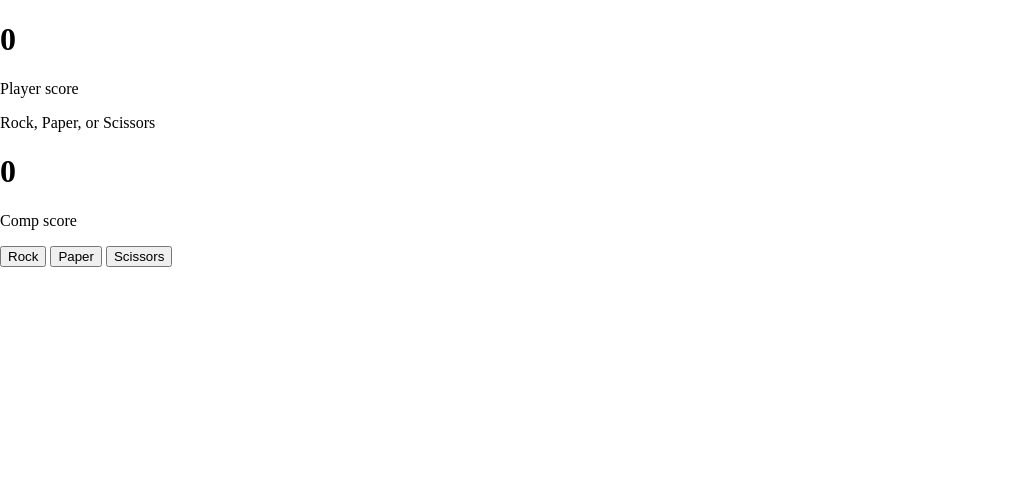
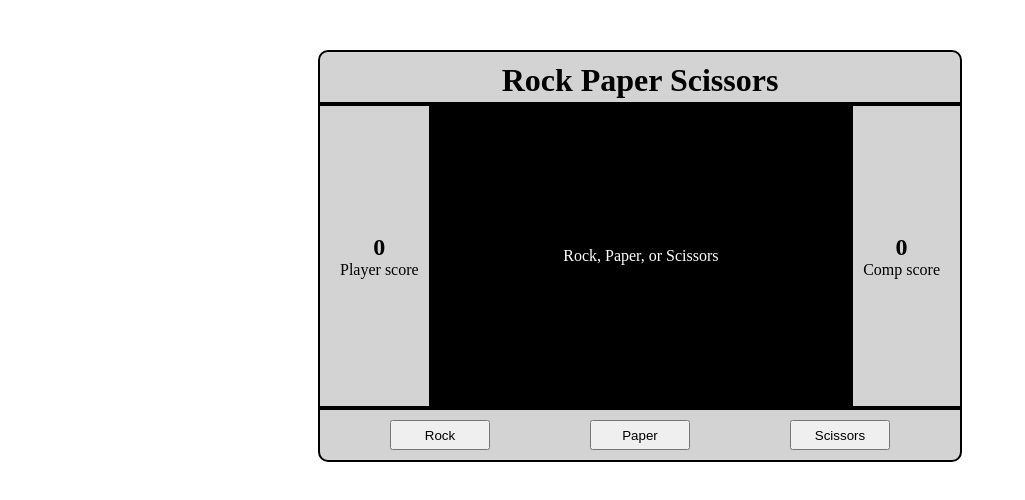
Before and after one commit to rg-yt/Odin-RPS, a plain HTML site: page index.html in a window 1280 px wide. Shown: the whole page, without its empty margins (0-1025 px from the left). Drawn offline with Linux system fonts and the light colour scheme.

Commit message:
Add css to style the ui

```diff
--- a/index.html
+++ b/index.html
@@ -9,16 +9,18 @@
     <title>Document</title>
 </head>
 <body>
+    <h1>Rock Paper Scissors</h1>
     <div class="scoreboard">
-        <div>
-            <h1 class="p-score">0</h1>
+        <div class="outer">
+            <h2 class="p-score">0</h2>
             <p>Player score</p>
         </div>
-        <div class="main">
-            Rock, Paper, or Scissors
+        <div class="center">
+            <p class="main">Rock, Paper, or Scissors</p>
+
         </div>
-        <div>
-            <h1 class="c-score">0</h1>
+        <div class="outer">
+            <h2 class="c-score">0</h2>
             <p>Comp score</p>
         </div>
     </div>
--- a/java.js
+++ b/java.js
@@ -1,6 +1,5 @@
 let wins = 0;
 let loss = 0;
-let score;
 
 const buttons = document.querySelectorAll('button');
 buttons.forEach((button) => {
@@ -25,53 +24,36 @@ function getComputerChoice() {
 function playRound(playerSelection, computerSelection = getComputerChoice()) {
     playerSelection = this.innerText;
     if (playerSelection === computerSelection) {
+        updateScore();
         message.innerText = `You picked ${playerSelection}. Your opponent picked ${computerSelection}. It's a Tie!`;
     } else if (playerSelection === "Rock" && computerSelection === "Scissors" ||
         playerSelection === "Paper" && computerSelection === "Rock" ||
         playerSelection === "Scissors" && computerSelection === "Paper") {
-        wins +=1;
-        plscore.innerText = `${wins}`;
+        wins += 1;
+        updateScore();
         message.innerText = `You picked ${playerSelection}. Your opponent picked ${computerSelection}. You Win!`;
     } else {
-        loss+=1;
-        cpuscore.innerText = `${loss}`;
+        loss += 1;
+        updateScore();
         message.innerText = `You picked ${playerSelection}. Your opponent picked ${computerSelection}. You Lost!`;
 
+    };
+    if (wins == 5 || loss == 5) {
+        gameover();
     }
-    if(wins == 5 || loss == 5){
-        resetScore;
-    }
-
 }
 
-function resetScore() {
-    score = wins;
+function updateScore(){
+    cpuscore.innerText = `${loss}`;
+    plscore.innerText = `${wins}`;
+}
+
+function gameover() {
+    if (wins > loss) {
+        message.innerText = `The score was ${wins} to ${loss}. You won the game!`;
+    } else {
+        message.innerText = `The score was ${wins} to ${loss}. You lost the game!`;
+    };
     wins = 0;
     loss = 0;
 }
-
-
-
-
-// function game() {
-//     for (let i = 0; i < 5; i++) {
-//         console.log(playRound());
-//     }
-//     if (wins > loss) {
-//         resetScore();
-//         return `You won ${score} rounds. You won the game!`
-//     } else if (wins < loss) {
-//         resetScore();
-//         return `You won ${score} rounds. You lost the game!`
-//     } else {
-//         resetScore();
-//         return `It's a tie game! Try again!`
-//     }
-
-// }
-
-// create a computer choice
-// make computer choice random
-// get a choice from user
-// compare computer and user choice
-// send result to user
--- a/style.css
+++ b/style.css
@@ -1,3 +1,66 @@
+*{
+    margin: 0;
+    padding: 0;
+}
 body{
     margin: 0;
+    padding: 50px;
+    display: flex;
+    flex-direction: column;
+    justify-content: center;
+    align-items: center;
+
+
 }
+h1{
+    width: 600px;
+    height: 30px;
+    border-radius: 10px 10px 0px 0px;
+    padding: 10px 20px;
+    background-color: lightgray;
+    text-align: center;
+    border: 2px solid black;
+
+}
+.scoreboard{
+    display: flex;
+    justify-content: center;
+    width: 600px;
+    height: 300px;
+    background-color: lightgray;
+    gap: 10px;
+    padding: 0px 20px;
+    border: 2px solid black;
+}
+.scoreboard .outer{
+    display: flex;
+    flex-direction: column;
+    align-items: center;
+    justify-content: center;
+    background-color: ;
+
+
+}
+.center{
+    flex:1;
+    background-color: black;
+    color: white;
+    display: flex;
+    flex-direction: column;
+    align-items: center;
+    justify-content: center;
+}
+.buttons{
+    width: 600px;
+    height: 30px;
+    border-radius: 0px 0px 10px 10px;
+    padding: 10px 20px;
+    display: flex;
+    justify-content: space-around;
+    background-color: lightgray;
+    border: 2px solid black;
+}
+button{
+    width: 100px;
+    height: 30px;
+}
```
